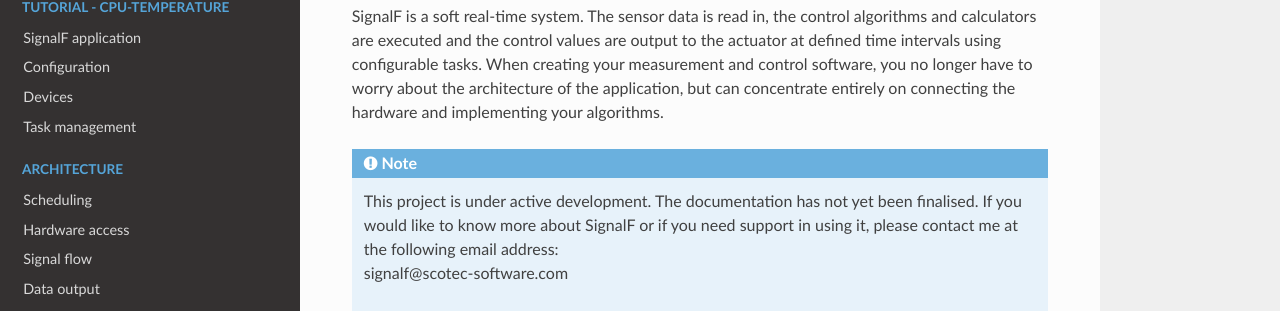
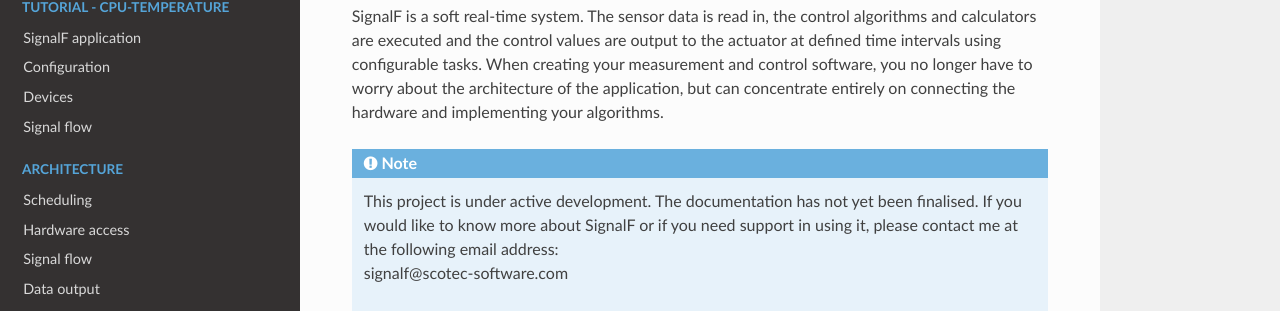
Before and after one commit to SignalF/SignalF.Documentation, a Sphinx documentation site: the page built from docs/source/index.md, in a window 1280 px wide. Shown: the part 275-586 px from the top of the page. Built offline with Sphinx 7.4.7 and the Read the Docs theme 2.0.0, drawn with Linux system fonts in a browser that asks for light colours.

Commit message:
Renamed file.

````diff
--- a/docs/source/index.md
+++ b/docs/source/index.md
@@ -18,7 +18,7 @@
 /tutorial/signalf-application
 /tutorial/configuration
 /tutorial/devices
-/tutorial/task-management
+/tutorial/signal-flow
 ```
 
 ```{toctree}
````
Also changed, not shown: docs/source/tutorial/signal-flow.md (renamed from docs/source/tutorial/task-management.md, +1 -1 lines).
